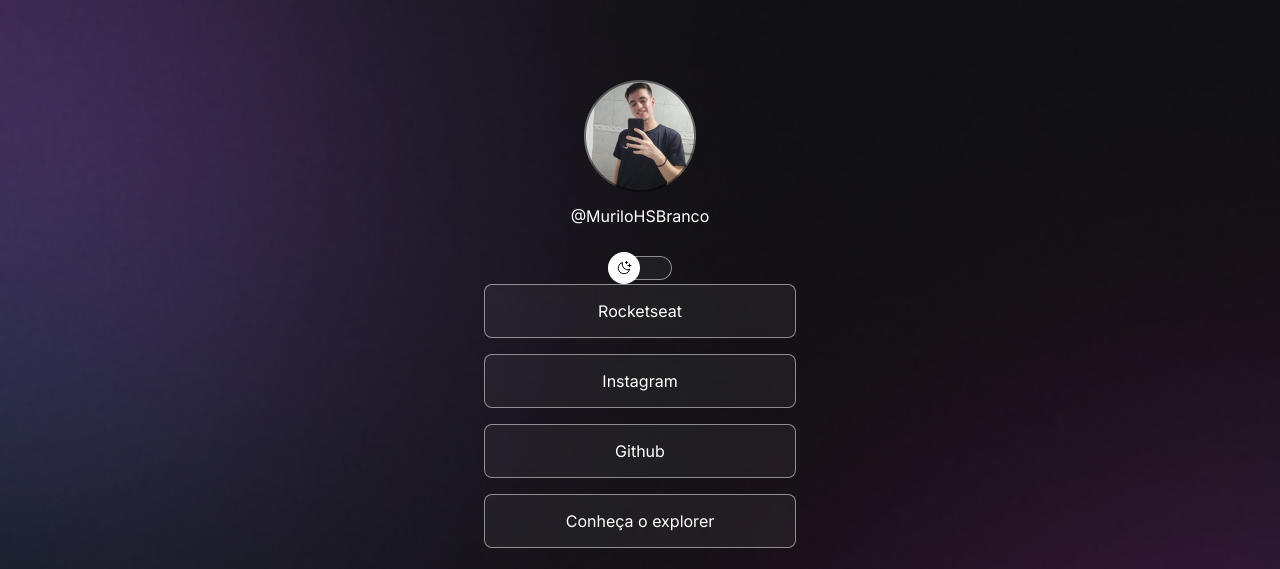
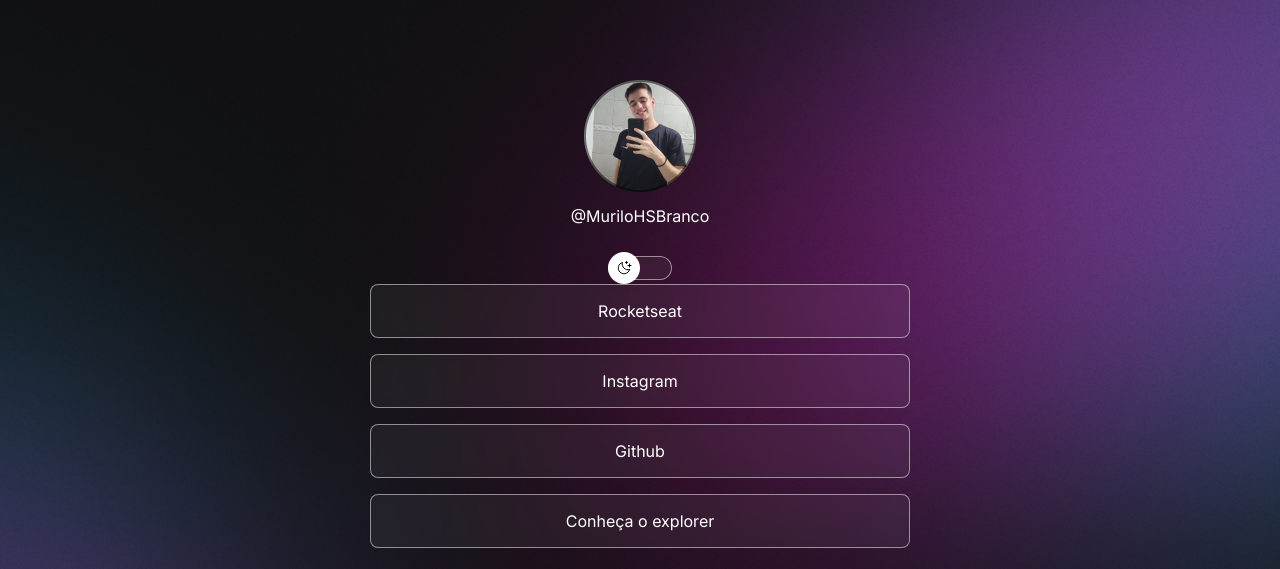
Before and after one commit to MuriloH13/ProjetoLendPage, a plain HTML site: page index.html in a window 1280 px wide. Shown: the top 569 px of the page. Drawn offline with nearby package versions, Linux system fonts and the light colour scheme.

Commit message:
change background based on media queries

```diff
--- a/style.css
+++ b/style.css
@@ -25,19 +25,8 @@
 }
 
 body {
-  /*
-  Maneira longa de fazer os processos de personalização da página:
-  background-image: url(./assets/bg-mobile.jpg);
-   Seta a imagem como fundo do site
-  background-repeat: no-repeat;
-   Força a imagem setada para não haver repetição
-  background-position: top center;
-   Seta a posição do background
-  background-size: cover;
-  Seta o tamanho do background nesse caso o fazendo cobrir toda a tela
-  */
   background: var(--bg-url) no-repeat top center/cover;
-  /* Maneira mais otimizada de realizar todos os processos básicos */
+  height: 100vh;
 }
 
 body * {
@@ -45,7 +34,8 @@
   color: var(--text-color);
 }
 #container {
-  width: 360px;
+  width: 100%;
+  max-width: 588px;
   margin: 56px auto 0px;
   padding: 0 24px;
 }
@@ -167,3 +157,13 @@
   text-align: center;
   font-size: 14px;
 }
+/*media queries */
+@media (min-width: 700px) {
+  :root {
+    --bg-url: url(./assets/bg-desktop.jpg);
+  }
+
+  .light {
+    --bg-url: url(./assets/bg-desktop-light.jpg);
+  }
+}
```
